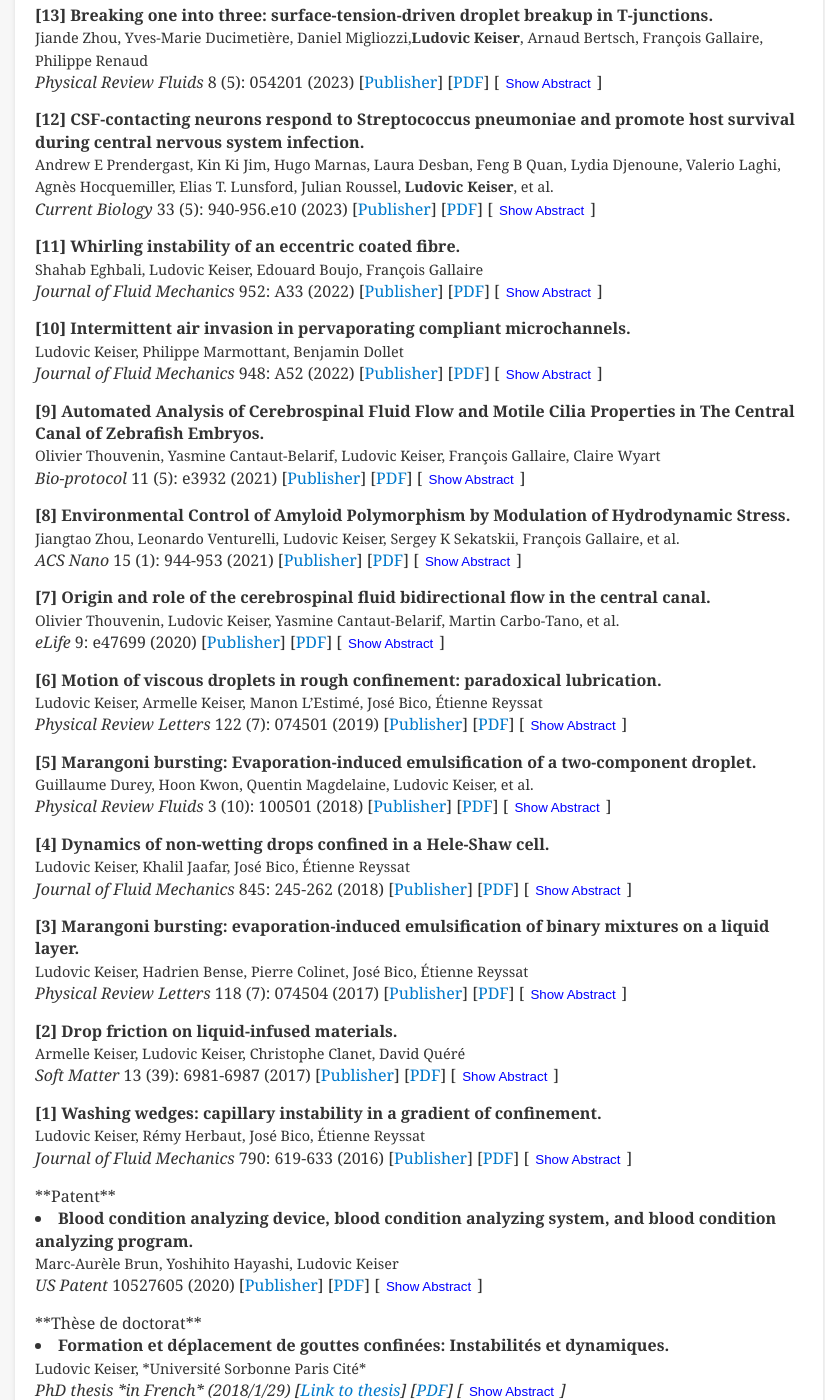
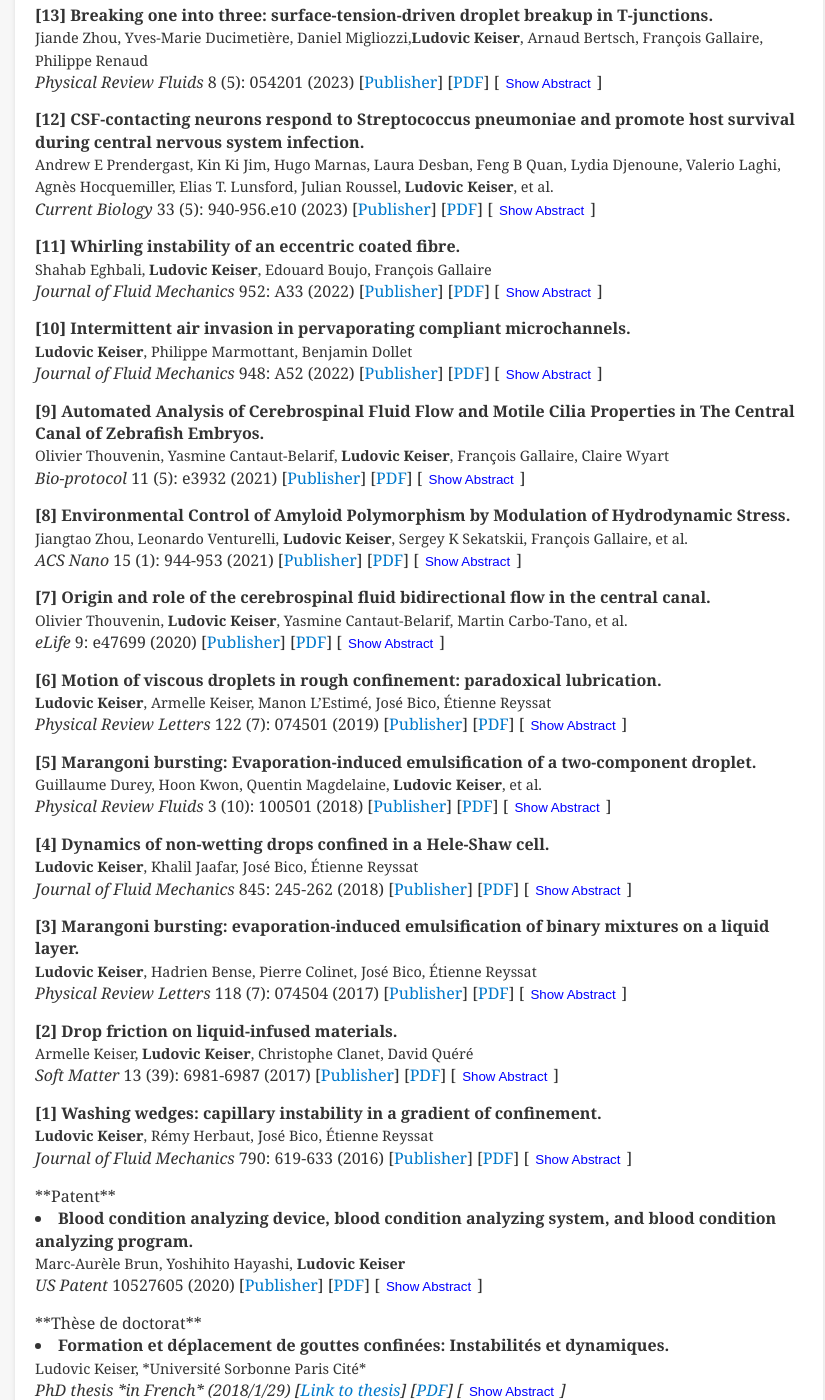
Before and after one commit to Keiser-sci/keiser-sci.github.io, a Jekyll site: the page built from publications.md, in a window 1280 px wide and 1400 px high, scrolled down 708 px. Shown: the whole window, without its empty margins (221-1046 px from the left). Built offline with Jekyll 4.4.1, drawn with Linux system fonts in a browser that asks for light colours.

Commit message:
Update publications.md

```diff
--- a/publications.md
+++ b/publications.md
@@ -69,7 +69,7 @@ title: "Publications"
 
    <li style="margin-bottom: 15px;">
     <strong>[11] Whirling instability of an eccentric coated fibre.</strong><br>
-    <span style="font-size: 0.9em;">Shahab Eghbali, Ludovic Keiser, Edouard Boujo, François Gallaire</span><br>
+    <span style="font-size: 0.9em;">Shahab Eghbali, <strong>Ludovic Keiser</strong>, Edouard Boujo, François Gallaire</span><br>
     <em>Journal of Fluid Mechanics</em> 952: A33 (2022)
    [<a href="https://doi.org/10.1017/jfm.2022.876">Publisher</a>]
     [<a href="publications/Eghbali2022_JFM.pdf">PDF</a>]
@@ -81,7 +81,7 @@ title: "Publications"
 
     <li style="margin-bottom: 15px;">
     <strong>[10] Intermittent air invasion in pervaporating compliant microchannels.</strong><br>
-    <span style="font-size: 0.9em;">Ludovic Keiser, Philippe Marmottant, Benjamin Dollet</span><br>
+    <span style="font-size: 0.9em;"><strong>Ludovic Keiser</strong>, Philippe Marmottant, Benjamin Dollet</span><br>
     <em>Journal of Fluid Mechanics</em> 948: A52 (2022)
      [<a href="https://doi.org/10.1017/jfm.2022.733">Publisher</a>]
     [<a href="publications/Keiser2022_JFM.pdf">PDF</a>]
@@ -93,7 +93,7 @@ title: "Publications"
 
     <li style="margin-bottom: 15px;">
     <strong>[9] Automated Analysis of Cerebrospinal Fluid Flow and Motile Cilia Properties in The Central Canal of Zebrafish Embryos.</strong><br>
-    <span style="font-size: 0.9em;">Olivier Thouvenin, Yasmine Cantaut-Belarif, Ludovic Keiser, François Gallaire, Claire Wyart</span><br>
+    <span style="font-size: 0.9em;">Olivier Thouvenin, Yasmine Cantaut-Belarif, <strong>Ludovic Keiser</strong>, François Gallaire, Claire Wyart</span><br>
     <em>Bio-protocol</em> 11 (5): e3932 (2021)
     [<a href="https://doi.org/10.21769/BioProtoc.3932">Publisher</a>]
     [<a href="publications/Thouvenin2021_Bioprotocol.pdf">PDF</a>]
@@ -105,7 +105,7 @@ title: "Publications"
 
    <li style="margin-bottom: 15px;">
     <strong>[8] Environmental Control of Amyloid Polymorphism by Modulation of Hydrodynamic Stress.</strong><br>
-    <span style="font-size: 0.9em;">Jiangtao Zhou, Leonardo Venturelli, Ludovic Keiser, Sergey K Sekatskii, François Gallaire, et al.</span><br>
+    <span style="font-size: 0.9em;">Jiangtao Zhou, Leonardo Venturelli, <strong>Ludovic Keiser</strong>, Sergey K Sekatskii, François Gallaire, et al.</span><br>
     <em>ACS Nano</em> 15 (1): 944-953 (2021)
    [<a href="https://doi.org/10.1021/acsnano.0c07570">Publisher</a>]
     [<a href="publications/Zhou2021_ACSNano.pdf">PDF</a>]
@@ -117,7 +117,7 @@ title: "Publications"
 
     <li style="margin-bottom: 15px;">
     <strong>[7] Origin and role of the cerebrospinal fluid bidirectional flow in the central canal.</strong><br>
-    <span style="font-size: 0.9em;">Olivier Thouvenin, Ludovic Keiser, Yasmine Cantaut-Belarif, Martin Carbo-Tano, et al.</span><br>
+    <span style="font-size: 0.9em;">Olivier Thouvenin, <strong>Ludovic Keiser</strong>, Yasmine Cantaut-Belarif, Martin Carbo-Tano, et al.</span><br>
     <em>eLife</em> 9: e47699 (2020)
     [<a href="https://doi.org/10.7554/eLife.47699">Publisher</a>]
     [<a href="publications/Thouvenin_Elife2020.pdf">PDF</a>]
@@ -129,7 +129,7 @@ title: "Publications"
 
     <li style="margin-bottom: 15px;">
     <strong>[6] Motion of viscous droplets in rough confinement: paradoxical lubrication.</strong><br>
-    <span style="font-size: 0.9em;">Ludovic Keiser, Armelle Keiser, Manon L’Estimé, José Bico, Étienne Reyssat</span><br>
+    <span style="font-size: 0.9em;"><strong>Ludovic Keiser</strong>, Armelle Keiser, Manon L’Estimé, José Bico, Étienne Reyssat</span><br>
     <em>Physical Review Letters</em> 122 (7): 074501 (2019)
     [<a href="https://doi.org/10.1103/PhysRevLett.122.074501">Publisher</a>]
     [<a href="publications/Keiser2019_PRL.pdf">PDF</a>]
@@ -141,7 +141,7 @@ title: "Publications"
 
    <li style="margin-bottom: 15px;">
     <strong>[5] Marangoni bursting: Evaporation-induced emulsification of a two-component droplet.</strong><br>
-    <span style="font-size: 0.9em;">Guillaume Durey, Hoon Kwon, Quentin Magdelaine, Ludovic Keiser, et al.</span><br>
+    <span style="font-size: 0.9em;">Guillaume Durey, Hoon Kwon, Quentin Magdelaine, <strong>Ludovic Keiser</strong>, et al.</span><br>
     <em>Physical Review Fluids</em> 3 (10): 100501 (2018)
     [<a href="https://doi.org/10.1103/APS.DFD.2017.GFM.V0020">Publisher</a>]
     [<a href="publications/Durey2019_PRF.pdf">PDF</a>]
@@ -153,7 +153,7 @@ title: "Publications"
 
     <li style="margin-bottom: 15px;">
     <strong>[4] Dynamics of non-wetting drops confined in a Hele-Shaw cell.</strong><br>
-    <span style="font-size: 0.9em;">Ludovic Keiser, Khalil Jaafar, José Bico, Étienne Reyssat</span><br>
+    <span style="font-size: 0.9em;"><strong>Ludovic Keiser</strong>, Khalil Jaafar, José Bico, Étienne Reyssat</span><br>
     <em>Journal of Fluid Mechanics</em> 845: 245-262 (2018)
     [<a href="https://doi.org/10.1017/jfm.2018.240">Publisher</a>]
     [<a href="publications/Keiser2018_JFM.pdf">PDF</a>]
@@ -165,7 +165,7 @@ title: "Publications"
 
    <li style="margin-bottom: 15px;">
     <strong>[3] Marangoni bursting: evaporation-induced emulsification of binary mixtures on a liquid layer.</strong><br>
-    <span style="font-size: 0.9em;">Ludovic Keiser, Hadrien Bense, Pierre Colinet, José Bico, Étienne Reyssat</span><br>
+    <span style="font-size: 0.9em;"><strong>Ludovic Keiser</strong>, Hadrien Bense, Pierre Colinet, José Bico, Étienne Reyssat</span><br>
     <em>Physical Review Letters</em> 118 (7): 074504 (2017)
    [<a href="https://doi.org/10.1103/PhysRevLett.118.074504">Publisher</a>]
     [<a href="publications/Keiser2017_PRL.pdf">PDF</a>]
@@ -177,7 +177,7 @@ title: "Publications"
 
     <li style="margin-bottom: 15px;">
     <strong>[2] Drop friction on liquid-infused materials.</strong><br>
-    <span style="font-size: 0.9em;">Armelle Keiser, Ludovic Keiser, Christophe Clanet, David Quéré</span><br>
+    <span style="font-size: 0.9em;">Armelle Keiser, <strong>Ludovic Keiser</strong>, Christophe Clanet, David Quéré</span><br>
     <em>Soft Matter</em> 13 (39): 6981-6987 (2017)
     [<a href="https://doi.org/10.1039/C7SM01226H">Publisher</a>]
     [<a href="publications/Keiser2017_Soft_Matter.pdf">PDF</a>]
@@ -189,7 +189,7 @@ title: "Publications"
 
     <li style="margin-bottom: 15px;">
     <strong>[1] Washing wedges: capillary instability in a gradient of confinement.</strong><br>
-    <span style="font-size: 0.9em;">Ludovic Keiser, Rémy Herbaut, José Bico, Étienne Reyssat</span><br>
+    <span style="font-size: 0.9em;"><strong>Ludovic Keiser</strong>, Rémy Herbaut, José Bico, Étienne Reyssat</span><br>
     <em>Journal of Fluid Mechanics</em> 790: 619-633 (2016)
     [<a href="https://doi.org/10.1017/jfm.2016.1">Publisher</a>]
     [<a href="publications/Keiser2016_JFM.pdf">PDF</a>]
@@ -205,7 +205,7 @@ title: "Publications"
 
 <li style="margin-bottom: 15px;">
     <strong>Blood condition analyzing device, blood condition analyzing system, and blood condition analyzing program.</strong><br>
-    <span style="font-size: 0.9em;">Marc-Aurèle Brun, Yoshihito Hayashi, Ludovic Keiser</span><br>
+    <span style="font-size: 0.9em;">Marc-Aurèle Brun, Yoshihito Hayashi, <strong>Ludovic Keiser</strong></span><br>
     <em>US Patent</em> 10527605 (2020)
     [<a href="https://patents.google.com/patent/US10527605B2/en">Publisher</a>]
     [<a href="publications/Keiser2020_USPatent.pdf">PDF</a>]
```
